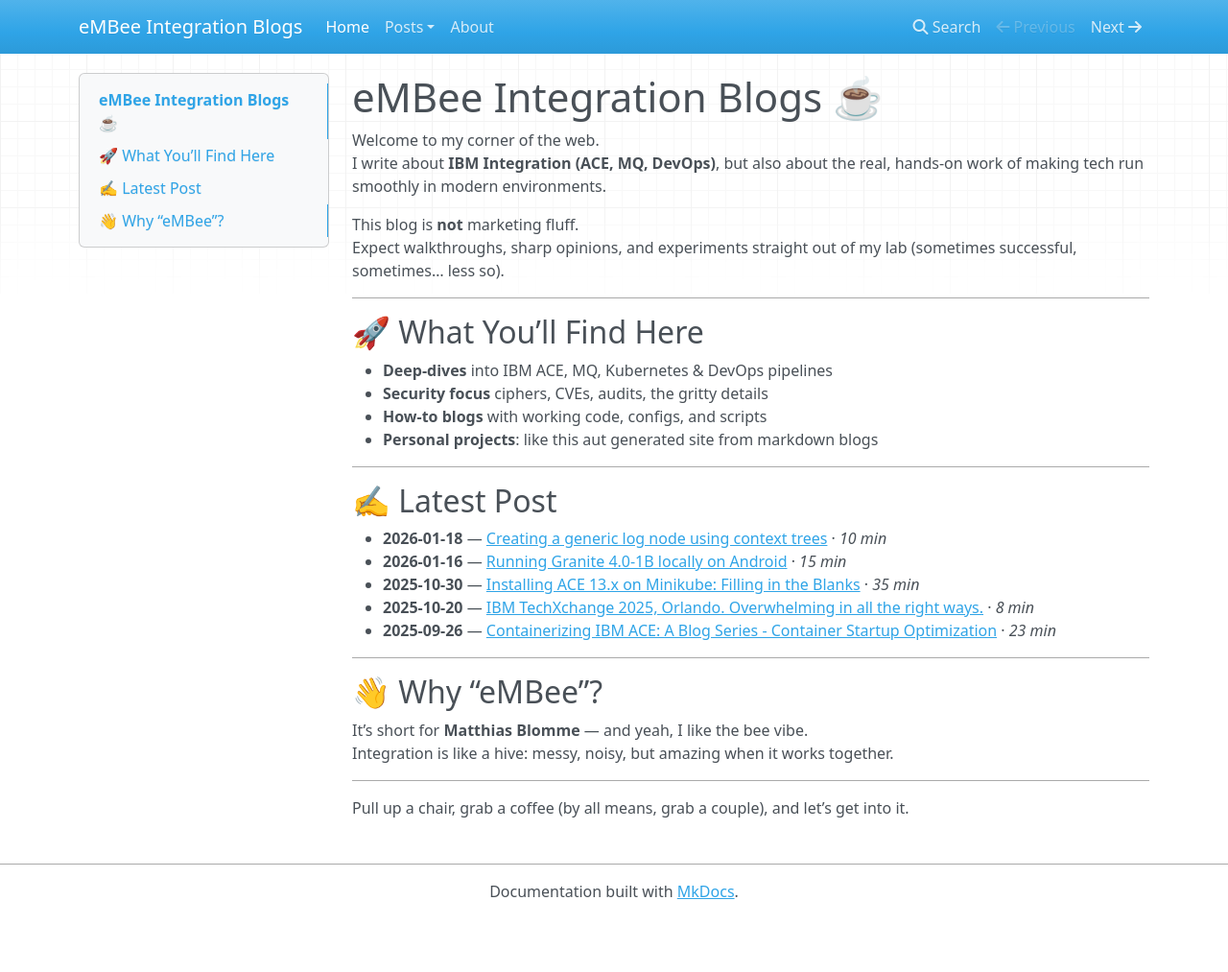
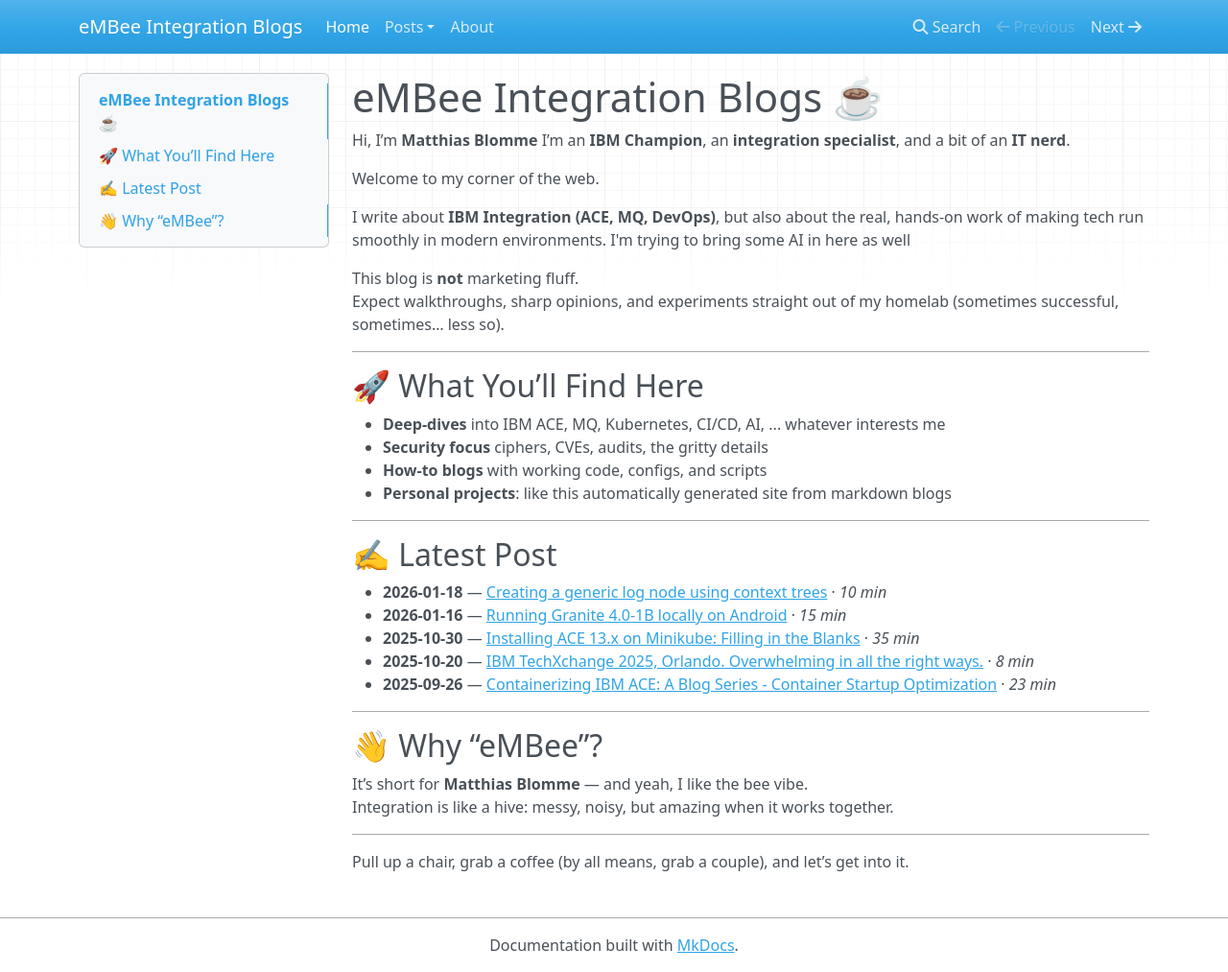
Before and after one commit to matthiasblomme/blogs, an MkDocs documentation site: the page built from docs/index.md, in a window 1280 px wide and 1013 px high. Shown: the whole window at 96% size. Built offline with MkDocs 1.6.1, drawn with Linux system fonts in a browser that asks for light colours; nearby versions of some CDN libraries.

Commit message:
update layout

```diff
--- a/docs/index.md
+++ b/docs/index.md
@@ -1,20 +1,24 @@
 # eMBee Integration Blogs ☕
 
+Hi, I’m **Matthias Blomme**
+I’m an **IBM Champion**, an **integration specialist**, and a bit of an **IT nerd**.
+
 Welcome to my corner of the web.
+
 I write about **IBM Integration (ACE, MQ, DevOps)**, but also about the real, hands-on work of making tech run smoothly
-in modern environments.
+in modern environments. I'm trying to bring some AI in here as well
 
 This blog is **not** marketing fluff.
-Expect walkthroughs, sharp opinions, and experiments straight out of my lab (sometimes successful, sometimes… less so).
+Expect walkthroughs, sharp opinions, and experiments straight out of my homelab (sometimes successful, sometimes… less so).
 
 ---
 
 ## 🚀 What You’ll Find Here
 
-- **Deep-dives** into IBM ACE, MQ, Kubernetes & DevOps pipelines
+- **Deep-dives** into IBM ACE, MQ, Kubernetes, CI/CD, AI, ... whatever interests me
 - **Security focus** ciphers, CVEs, audits, the gritty details
 - **How-to blogs** with working code, configs, and scripts
-- **Personal projects**: like this aut generated site from markdown blogs
+- **Personal projects**: like this automatically generated site from markdown blogs
 
 ---
 
```
Also changed, not shown: docs/posts/generic-log-node/generic-log-node.md (+6 -6 lines).
